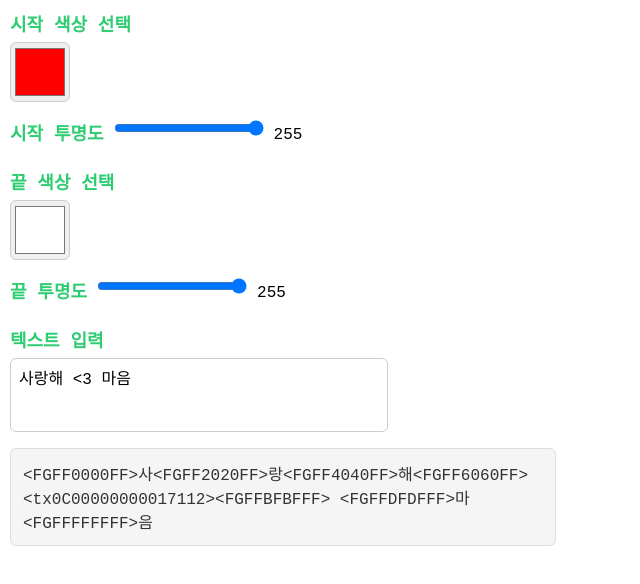
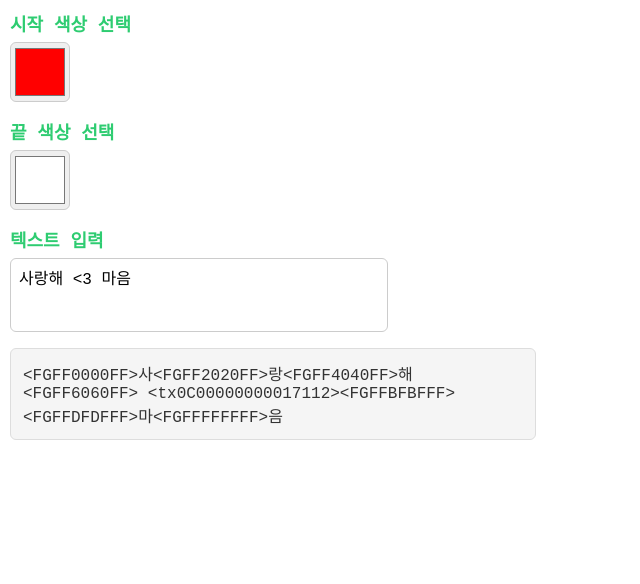
Before and after one commit to TheMiniLuca/overwatch-gradient, a plain HTML site: page index.html in a window 1280 px wide. Shown: the whole page, without its empty margins (0-640 px from the left). Drawn offline with Linux system fonts and the light colour scheme.

Commit message:
rgb input 사용하도록 변경

```diff
--- a/index.html
+++ b/index.html
@@ -15,7 +15,7 @@
     flex-direction: column;
     align-items: flex-start;
     justify-content: flex-start;
-    max-width: 520px;
+    max-width: 500px;
   }
   label {
     font-weight: bold;
@@ -23,18 +23,13 @@
     color: #2ecc71;
     margin-bottom: 6px;
   }
-  input[type="color"], input[type="range"] {
-    margin-bottom: 16px;
-  }
   input[type="color"] {
     width: 60px;
     height: 60px;
     border-radius: 6px;
     border: 1px solid #ccc;
+    margin-bottom: 16px;
     cursor: pointer;
-  }
-  input[type="range"] {
-    width: 150px;
   }
   textarea {
     width: 360px;
@@ -58,12 +53,6 @@
     min-height: 60px;
     font-family: monospace, sans-serif;
   }
-  .alpha-container {
-    display: flex;
-    align-items: center;
-    gap: 8px;
-    margin-bottom: 16px;
-  }
 </style>
 </head>
 <body>
@@ -72,23 +61,11 @@
   <label for="startColor">시작 색상 선택</label>
   <input type="color" id="startColor" name="startColor" value="#FF0000" />
 
-  <div class="alpha-container">
-    <label for="startAlpha">시작 투명도</label>
-    <input type="range" id="startAlpha" min="0" max="255" value="255" />
-    <span id="startAlphaVal">255</span>
-  </div>
-
   <label for="endColor">끝 색상 선택</label>
   <input type="color" id="endColor" name="endColor" value="#FFFFFF" />
 
-  <div class="alpha-container">
-    <label for="endAlpha">끝 투명도</label>
-    <input type="range" id="endAlpha" min="0" max="255" value="255" />
-    <span id="endAlphaVal">255</span>
-  </div>
-
   <label for="inputText">텍스트 입력</label>
-  <textarea id="inputText" placeholder="그라데이션을 적용할 텍스트를 입력하세요.">사랑해 <3 마음</textarea>
+  <textarea id="inputText" placeholder="그라데이션을 적용할 텍스트를 입력하세요.">사랑해 &lt;3 마음</textarea>
 
   <div id="result"></div>
 </form>
@@ -111,10 +88,9 @@ function lerp(start, end, t) {
   return Math.round(start + (end - start)*t);
 }
 
-function createGradientText(text, startColor, startAlpha, endColor, endAlpha) {
+function createGradientText(text, startColor, endColor) {
   let result = '';
   for(let i=0; i<text.length; i++) {
-    // 특수문자 <3 체크
     if (text[i] === '<' && text[i+1] === '3') {
       result += '<tx0C00000000017112>';
       i++;
@@ -124,8 +100,7 @@ function createGradientText(text, startColor, startAlpha, endColor, endAlpha) {
     const r = lerp(startColor.r, endColor.r, t);
     const g = lerp(startColor.g, endColor.g, t);
     const b = lerp(startColor.b, endColor.b, t);
-    const a = lerp(startAlpha, endAlpha, t);
-    result += `<FG${toHex(r)}${toHex(g)}${toHex(b)}${toHex(a)}>${text[i]}`;
+    result += `<FG${toHex(r)}${toHex(g)}${toHex(b)}FF>${text[i]}`;
   }
   return result;
 }
@@ -133,12 +108,7 @@ function createGradientText(text, startColor, startAlpha, endColor, endAlpha) {
 function updateGradient() {
   const startHex = document.getElementById('startColor').value;
   const endHex = document.getElementById('endColor').value;
-  const startAlpha = parseInt(document.getElementById('startAlpha').value);
-  const endAlpha = parseInt(document.getElementById('endAlpha').value);
   const text = document.getElementById('inputText').value.trim();
-
-  document.getElementById('startAlphaVal').textContent = startAlpha;
-  document.getElementById('endAlphaVal').textContent = endAlpha;
 
   if(text.length === 0) {
     document.getElementById('result').textContent = '';
@@ -148,14 +118,12 @@ function updateGradient() {
   const startColor = hexToRgb(startHex);
   const endColor = hexToRgb(endHex);
 
-  const converted = createGradientText(text, startColor, startAlpha, endColor, endAlpha);
+  const converted = createGradientText(text, startColor, endColor);
   document.getElementById('result').textContent = converted;
 }
 
 document.getElementById('startColor').addEventListener('input', updateGradient);
 document.getElementById('endColor').addEventListener('input', updateGradient);
-document.getElementById('startAlpha').addEventListener('input', updateGradient);
-document.getElementById('endAlpha').addEventListener('input', updateGradient);
 document.getElementById('inputText').addEventListener('input', updateGradient);
 
 // 초기 출력
```
